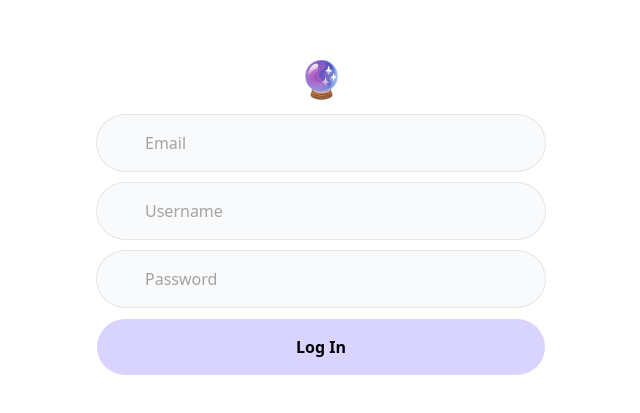
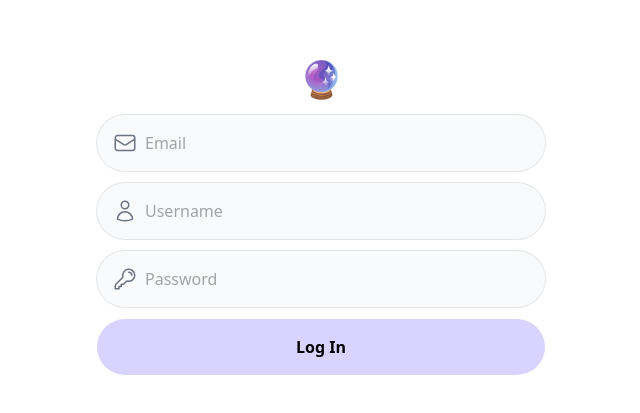
Before and after one commit to jungheeYoo/5-2-carrot-market-assignmentAll, a Next.js app: page / in a window 1280 px wide. Shown: the part 183-596 px from the top of the page, without its empty margins (319-959 px from the left). Built offline with nearby package versions, Linux system fonts and the light colour scheme.

Commit message:
Feat: add user-icon component and SVG icons to input fields

```diff
--- a/app/page.tsx
+++ b/app/page.tsx
@@ -1,5 +1,6 @@
 import FormButton from '@/components/form-btn';
 import FormInput from '@/components/form-input';
+import { UserEmail, UserIcon, UserPassword } from '@/components/user-icon';
 
 export default function Login() {
   return (
@@ -9,13 +10,26 @@ export default function Login() {
           <span className="text-4xl">🔮</span>
         </div>
         <form className="flex flex-col gap-3">
-          <FormInput type="email" placeholder="Email" required errors={[]} />
-          <FormInput type="text" placeholder="Username" required errors={[]} />
+          <FormInput
+            type="email"
+            placeholder="Email"
+            required
+            errors={[]}
+            icon={<UserEmail />}
+          />
+          <FormInput
+            type="text"
+            placeholder="Username"
+            required
+            errors={[]}
+            icon={<UserIcon />}
+          />
           <FormInput
             type="password"
             placeholder="Password"
             required
             errors={[]}
+            icon={<UserPassword />}
           />
           <FormButton loading={false} text="Log In" />
         </form>
--- a/components/form-input.tsx
+++ b/components/form-input.tsx
@@ -1,8 +1,11 @@
+import { ReactNode } from 'react';
+
 interface FormInputProps {
   type: string;
   placeholder: string;
   required: boolean;
   errors: string[];
+  icon?: ReactNode;
 }
 
 export default function FormInput({
@@ -10,10 +13,16 @@ export default function FormInput({
   placeholder,
   required,
   errors,
+  icon,
 }: FormInputProps) {
   return (
     <div className="flex flex-col gap-2">
       <div className="relative w-full">
+        {icon && (
+          <div className="absolute inset-y-0 left-4 flex items-center pointer-events-none">
+            {icon}
+          </div>
+        )}
         <input
           className="bg-slate-50 rounded-full w-full h-14 focus:outline-none ring-1 focus:ring-2 transition ring-neutral-200 focus:ring-[#07137d] border-none placeholder:text-neutral-400 pl-12"
           type={type}
--- /dev/null
+++ b/components/user-icon.tsx
@@ -0,0 +1,60 @@
+export function UserEmail() {
+  return (
+    <svg
+      data-slot="icon"
+      fill="none"
+      stroke-width="1.5"
+      stroke="currentColor"
+      viewBox="0 0 24 24"
+      xmlns="http://www.w3.org/2000/svg"
+      aria-hidden="true"
+      className="w-6 h-6 text-gray-500"
+    >
+      <path
+        stroke-linecap="round"
+        stroke-linejoin="round"
+        d="M21.75 6.75v10.5a2.25 2.25 0 0 1-2.25 2.25h-15a2.25 2.25 0 0 1-2.25-2.25V6.75m19.5 0A2.25 2.25 0 0 0 19.5 4.5h-15a2.25 2.25 0 0 0-2.25 2.25m19.5 0v.243a2.25 2.25 0 0 1-1.07 1.916l-7.5 4.615a2.25 2.25 0 0 1-2.36 0L3.32 8.91a2.25 2.25 0 0 1-1.07-1.916V6.75"
+      ></path>
+    </svg>
+  );
+}
+
+export function UserIcon() {
+  return (
+    <svg
+      fill="none"
+      strokeWidth="1.5"
+      stroke="currentColor"
+      viewBox="0 0 24 24"
+      xmlns="http://www.w3.org/2000/svg"
+      aria-hidden="true"
+      className="w-6 h-6 text-gray-500"
+    >
+      <path
+        strokeLinecap="round"
+        strokeLinejoin="round"
+        d="M15.75 6a3.75 3.75 0 1 1-7.5 0 3.75 3.75 0 0 1 7.5 0ZM4.501 20.118a7.5 7.5 0 0 1 14.998 0A17.933 17.933 0 0 1 12 21.75c-2.676 0-5.216-.584-7.499-1.632Z"
+      ></path>
+    </svg>
+  );
+}
+
+export function UserPassword() {
+  return (
+    <svg
+      fill="none"
+      strokeWidth="1.5"
+      stroke="currentColor"
+      viewBox="0 0 24 24"
+      xmlns="http://www.w3.org/2000/svg"
+      aria-hidden="true"
+      className="w-6 h-6 text-gray-500"
+    >
+      <path
+        strokeLinecap="round"
+        strokeLinejoin="round"
+        d="M15.75 5.25a3 3 0 0 1 3 3m3 0a6 6 0 0 1-7.029 5.912c-.563-.097-1.159.026-1.563.43L10.5 17.25H8.25v2.25H6v2.25H2.25v-2.818c0-.597.237-1.17.659-1.591l6.499-6.499c.404-.404.527-1 .43-1.563A6 6 0 1 1 21.75 8.25Z"
+      ></path>
+    </svg>
+  );
+}
```
